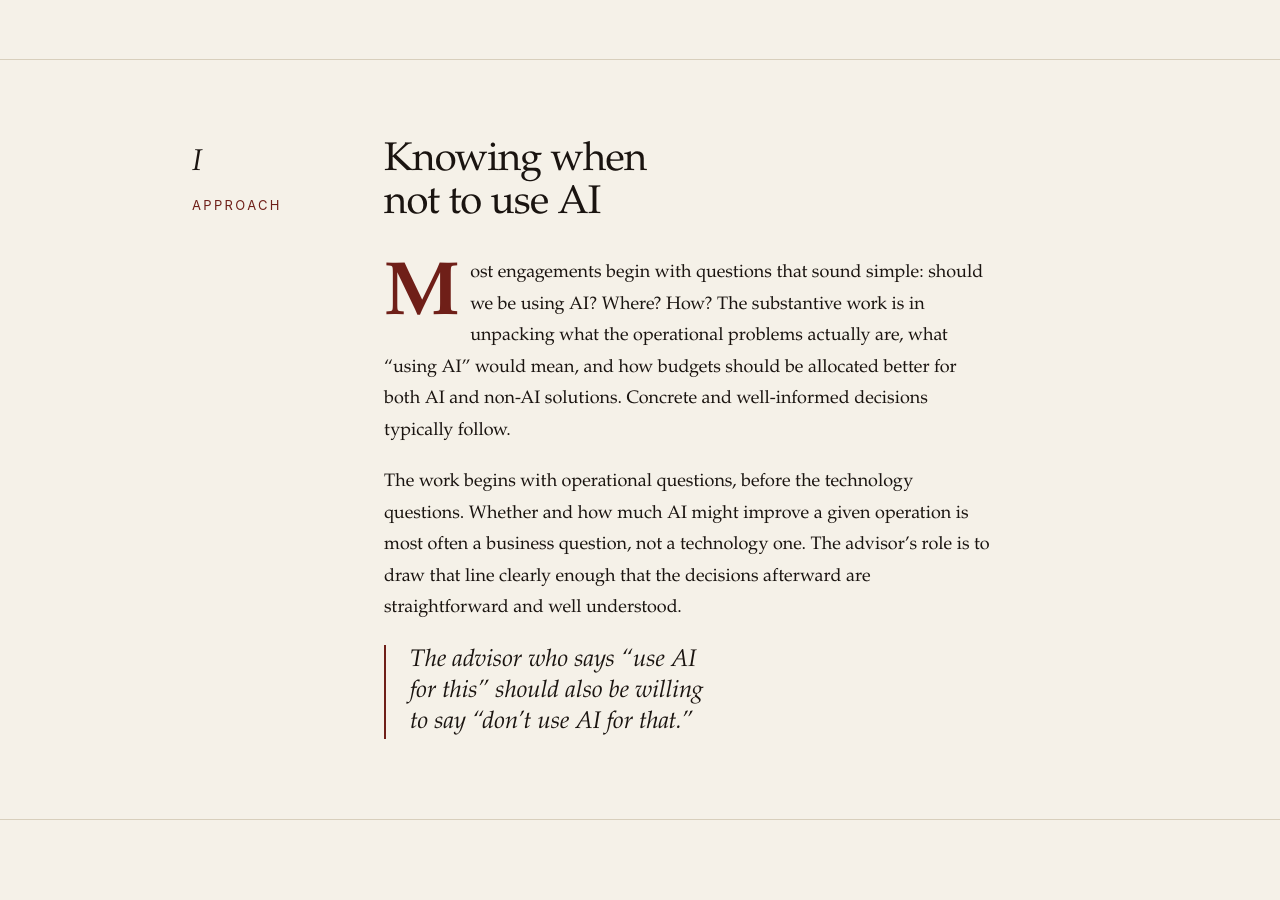
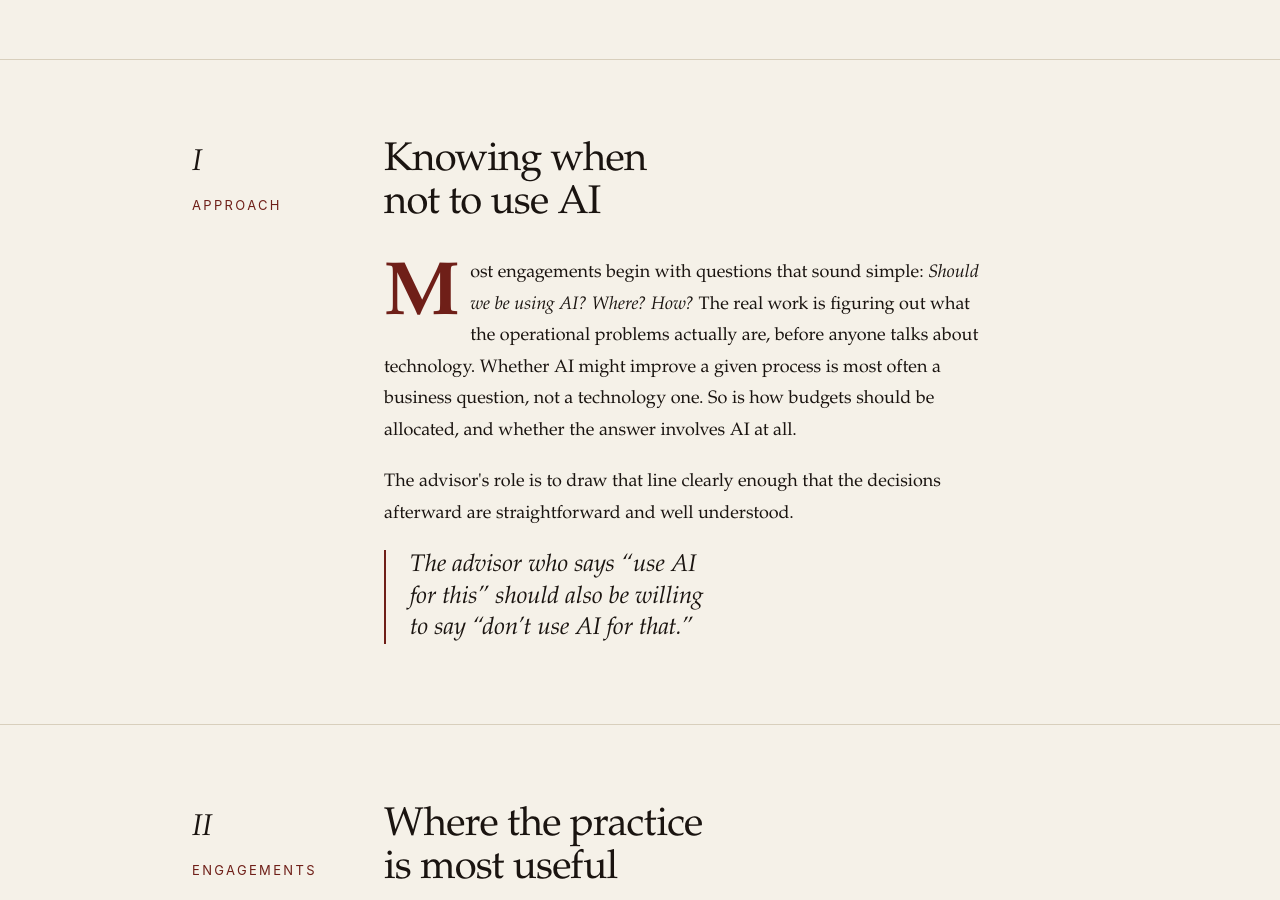
Before and after one commit to durapensa/sweetaiconsulting.com, a Jekyll site: the page built from index.md, in a window 1280 px wide and 900 px high, scrolled down 730 px. Built offline with Jekyll 4.4.1, drawn with Linux system fonts in a browser that asks for light colours.

Commit message:
copy edit in section 'Knowing when not to use AI'

```diff
--- a/index.md
+++ b/index.md
@@ -35,9 +35,9 @@ seo_target: "AI consulting Bay Area"
     <div>
       <h2 class="section__title">Knowing when not to use AI</h2>
       <div class="section__body">
-        <p class="dropcap">Most engagements begin with questions that sound simple: should we be using AI? Where? How? The substantive work is in unpacking what the operational problems actually are, what &ldquo;using AI&rdquo; would mean, and how budgets should be allocated better for both AI and non-AI solutions. Concrete and well-informed decisions typically follow.</p>
+        <p class="dropcap">Most engagements begin with questions that sound simple: <i>Should we be using AI? Where? How?</i> The real work is figuring out what the operational problems actually are, before anyone talks about technology. Whether AI might improve a given process is most often a business question, not a technology one. So is how budgets should be allocated, and whether the answer involves AI at all.</p>
 
-        <p>The work begins with operational questions, before the technology questions. Whether and how much AI might improve a given operation is most often a business question, not a technology one. The advisor&rsquo;s role is to draw that line clearly enough that the decisions afterward are straightforward and well understood.</p>
+        <p>The advisor's role is to draw that line clearly enough that the decisions afterward are straightforward and well understood.</p>
 
 
         <p class="pull-quote">The advisor who says &ldquo;use AI for this&rdquo; should also be willing to say &ldquo;don&rsquo;t use AI for that.&rdquo;</p>
```
